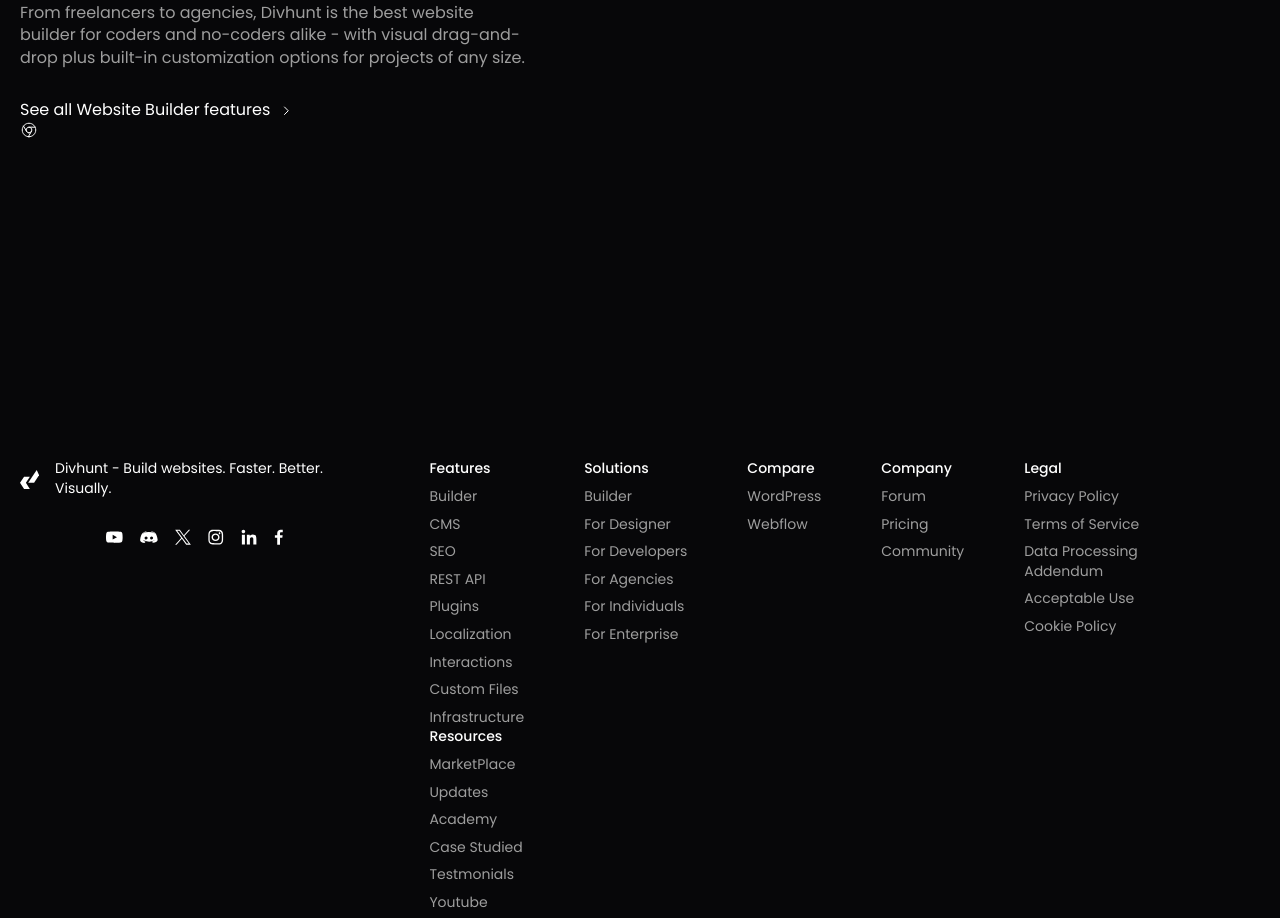
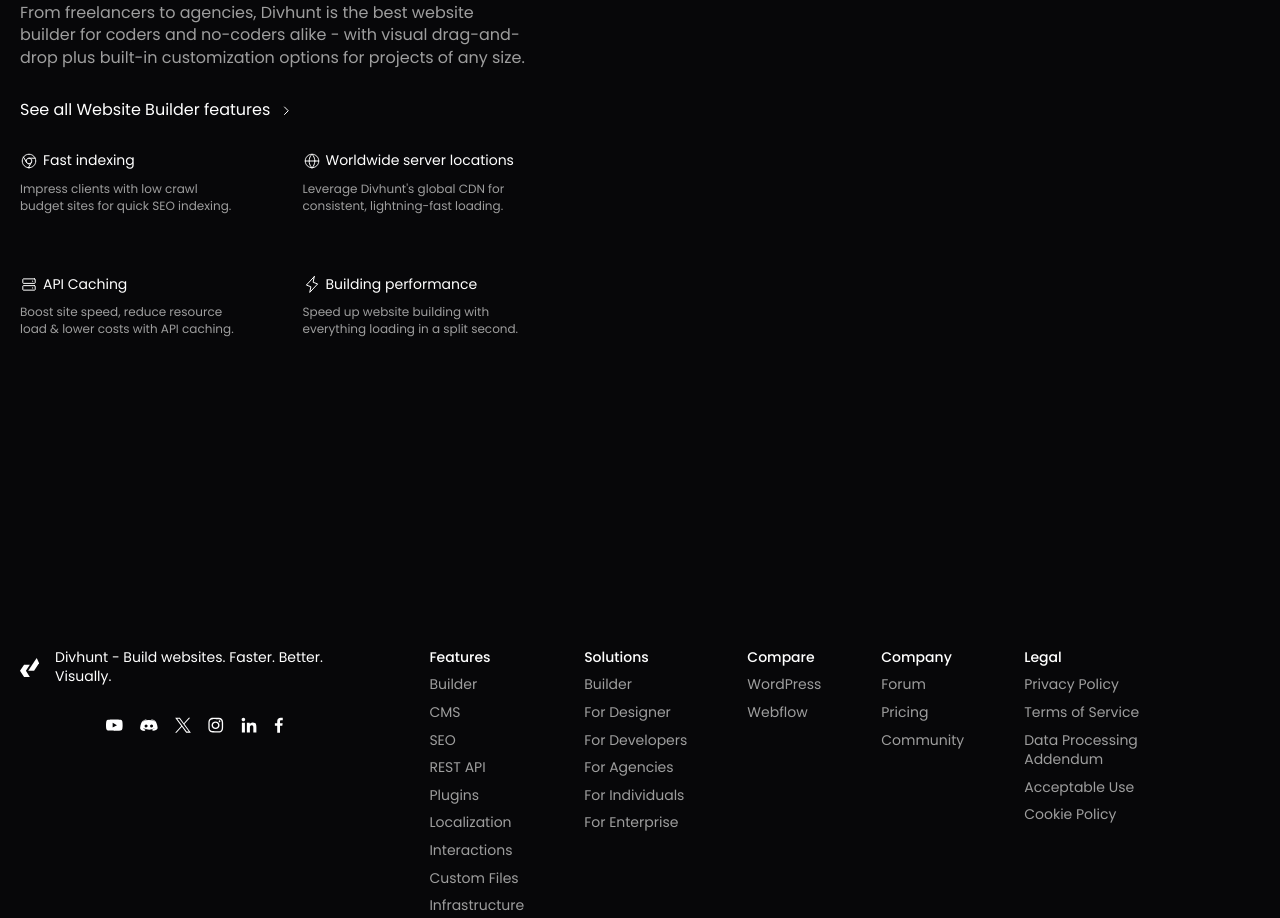
Before and after one commit to olumatty/Divhunt-Clone, a React (Vite) app: page / in a window 1280 px wide. Shown: the part 8960-9878 px from the top of the page. Built offline with nearby package versions, Linux system fonts and the light colour scheme.

Commit message:
HomeInf 2.0

```diff
--- a/src/components/Homfrastructure.jsx
+++ b/src/components/Homfrastructure.jsx
@@ -35,15 +35,47 @@
                                 </div>
                             </div>
                         </div>
-                        <div className=' grid grid-cols-2 gap-[60px]'>
+                        <div className=' grid grid-cols-2 gap-[60px] mt-[30px]'>
                             <div>
                                 <div>
                                     <div className='flex flex-row gap-x-[5px] items-center gap-y-[15px] mb-[10px]'>
                                         <img src ={Fast} alt='icon' className='max-w-full'/>
-
+                                        <h3 className='text-[14px]'>Fast indexing</h3>
                                     </div>
+                                    <p className='text-[#9e9e9e] text-[12px]'>Impress clients with low crawl budget sites for quick SEO indexing.</p>
                                 </div>
                             </div>
+
+                            <div>
+                                <div>
+                                    <div className='flex flex-row gap-x-[5px] items-center gap-y-[15px] mb-[10px]'>
+                                        <img src ={Globe} alt='icon' className='max-w-full'/>
+                                        <h3 className='text-[14px]'>Worldwide server locations</h3>
+                                    </div>
+                                    <p className='text-[#9e9e9e] text-[12px]'>Leverage Divhunt's global CDN for consistent, lightning-fast loading.</p>
+                                </div>
+                            </div>
+
+                            <div>
+                                <div>
+                                    <div className='flex flex-row gap-x-[5px] items-center gap-y-[15px] mb-[10px]'>
+                                        <img src ={Cache} alt='icon' className='max-w-full'/>
+                                        <h3 className='text-[14px]'>API Caching</h3>
+                                    </div>
+                                    <p className='text-[#9e9e9e] text-[12px]'>Boost site speed, reduce resource load & lower costs with API caching.</p>
+                                </div>
+                            </div>
+
+                            <div>
+                                <div>
+                                    <div className='flex flex-row gap-x-[5px] items-center gap-y-[15px] mb-[10px]'>
+                                        <img src ={Building} alt='icon' className='max-w-full'/>
+                                        <h3 className='text-[14px]'>Building performance</h3>
+                                    </div>
+                                    <p className='text-[#9e9e9e] text-[12px]'>Speed up website building with everything loading in a split second.</p>
+                                </div>
+                            </div>
+
                         </div>
                     </div>
                 </div>
```
